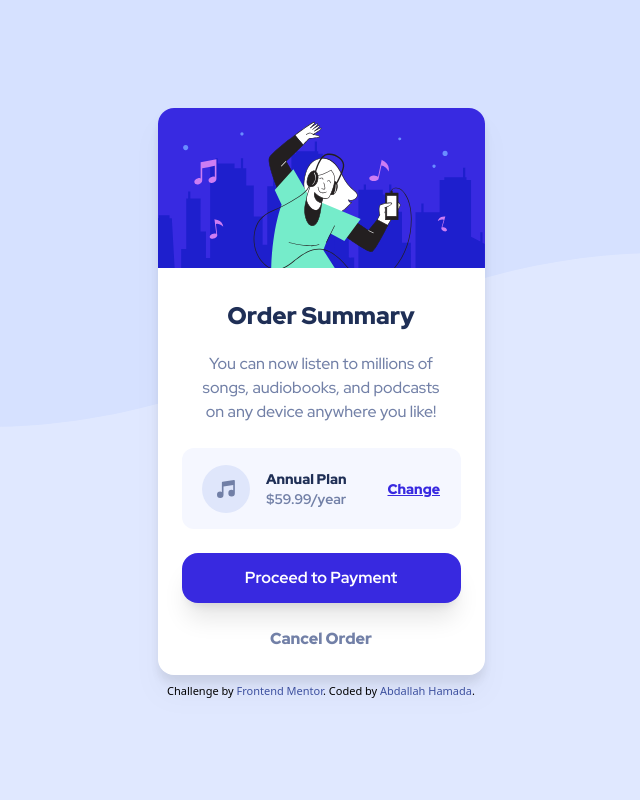
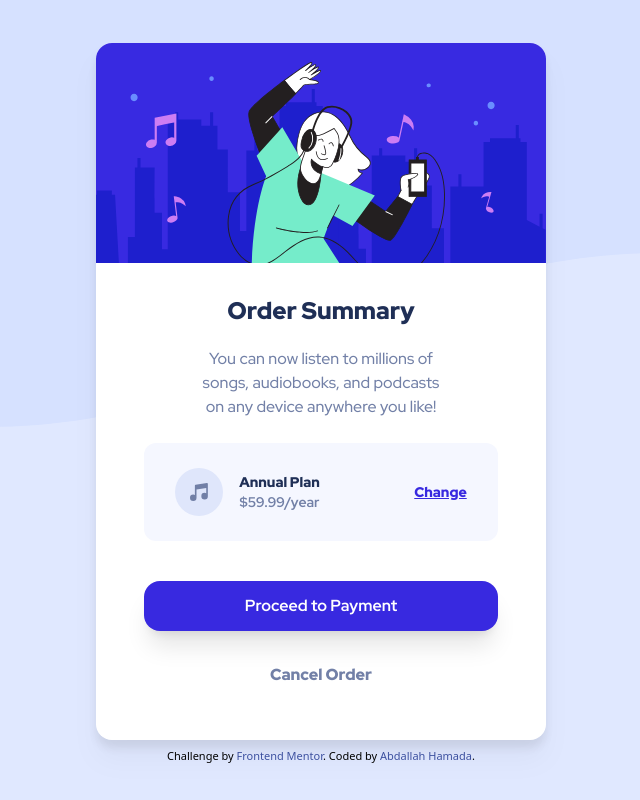
Before and after one commit to AbdullahHamadax/front-end-mentor, a plain HTML site: page Order-summary-component/index.html in a window 1280 px wide. Shown: the whole page, without its empty margins (319-959 px from the left). Drawn offline with nearby package versions, Linux system fonts and the light colour scheme; a web font is replaced by a local one.

Commit message:
Fixed width of card in desktop size

```diff
--- a/Order-summary-component/index.html
+++ b/Order-summary-component/index.html
@@ -58,7 +58,7 @@
       />
     </picture>
     <div
-      class="bg-white w-[327px] h-[567px] gap-6 rounded-2xl flex flex-col text-center items-center drop-shadow-xl"
+      class="bg-white w-[327px] h-[567px] gap-6 rounded-2xl flex flex-col text-center items-center drop-shadow-xl sm:w-[450px] sm:h-[697px]"
     >
       <img
         src="images/illustration-hero.svg"
@@ -79,7 +79,7 @@
         </p>
       </div>
       <div
-        class="flex justify-around items-center rounded-xl w-[279px] h-[81px] bg-Very_pale_blue"
+        class="flex justify-around gap-8 items-center rounded-xl w-[279px] h-[81px] bg-Very_pale_blue sm:w-[354px] sm:h-[98px]"
       >
         <div class="flex items-center justify-center gap-4">
           <img src="images/icon-music.svg" alt="music icon" />
@@ -98,8 +98,9 @@
           Change
         </p>
       </div>
+      <div class="flex flex-col gap-8 mt-4">
         <button
-        class="font-Red_Hat_Display hover:bg-Purple_hover cursor-pointer text-white rounded-2xl text-center bg-Bright_blue w-[279px] h-[50px] font-bold shadow-xl"
+          class="font-Red_Hat_Display hover:bg-Purple_hover cursor-pointer text-white rounded-2xl text-center bg-Bright_blue w-[279px] h-[50px] font-bold shadow-xl sm:w-[354px] sm:h-[50px]"
         >
           Proceed to Payment
         </button>
@@ -110,11 +111,12 @@
           Cancel Order
         </p>
       </div>
-    <div class="attribution">
+    </div>
+    <footer class="attribution">
       Challenge by
       <a href="https://www.frontendmentor.io?ref=challenge" target="_blank"
         >Frontend Mentor</a
       >. Coded by <a href="#">Abdallah Hamada</a>.
-    </div>
+    </footer>
   </body>
 </html>
```
Lines whose indentation alone changed are shown as unchanged.
